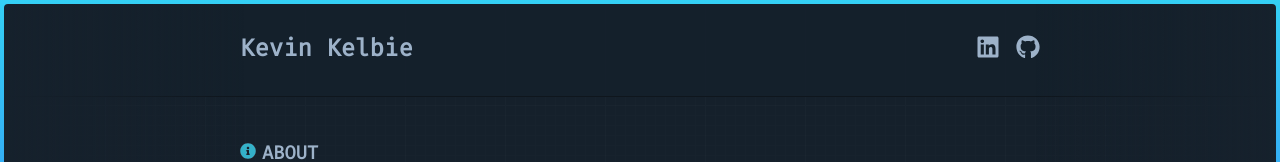
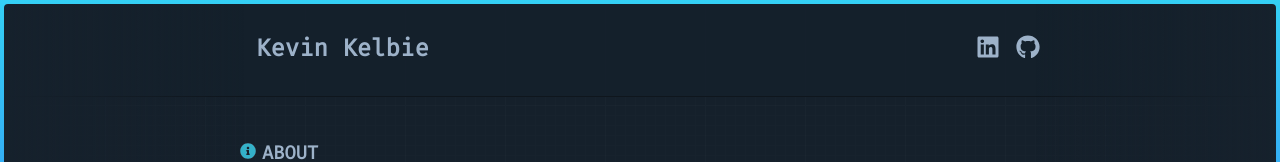
Before and after one commit to Kelbie/portfolio-2, a Next.js app: page / in a window 1280 px wide. Shown: the top 162 px of the page. Built offline with nearby package versions, Linux system fonts and the light colour scheme.

Commit message:
Update Header.tsx

```diff
--- a/components/Header.tsx
+++ b/components/Header.tsx
@@ -16,7 +16,9 @@ export interface Props {
 function Header({className}: Props) {
   return <div className={className}>
     <div>
-      <h1>Kevin Kelbie</h1>
+      <a href="/">
+        <h1>Kevin Kelbie</h1>
+      </a>
       <div className="links">
         <a href={"https://www.linkedin.com/in/kelbie/"}>
           <FontAwesomeIcon  icon={faLinkedin} />
@@ -54,6 +56,10 @@ export default styled(Header)`
   left: 0;
 
   padding: 0 32px;
+
+  > div > a {
+    text-decoration: none;
+  }
 
   h1 {
     margin: 0;
```
